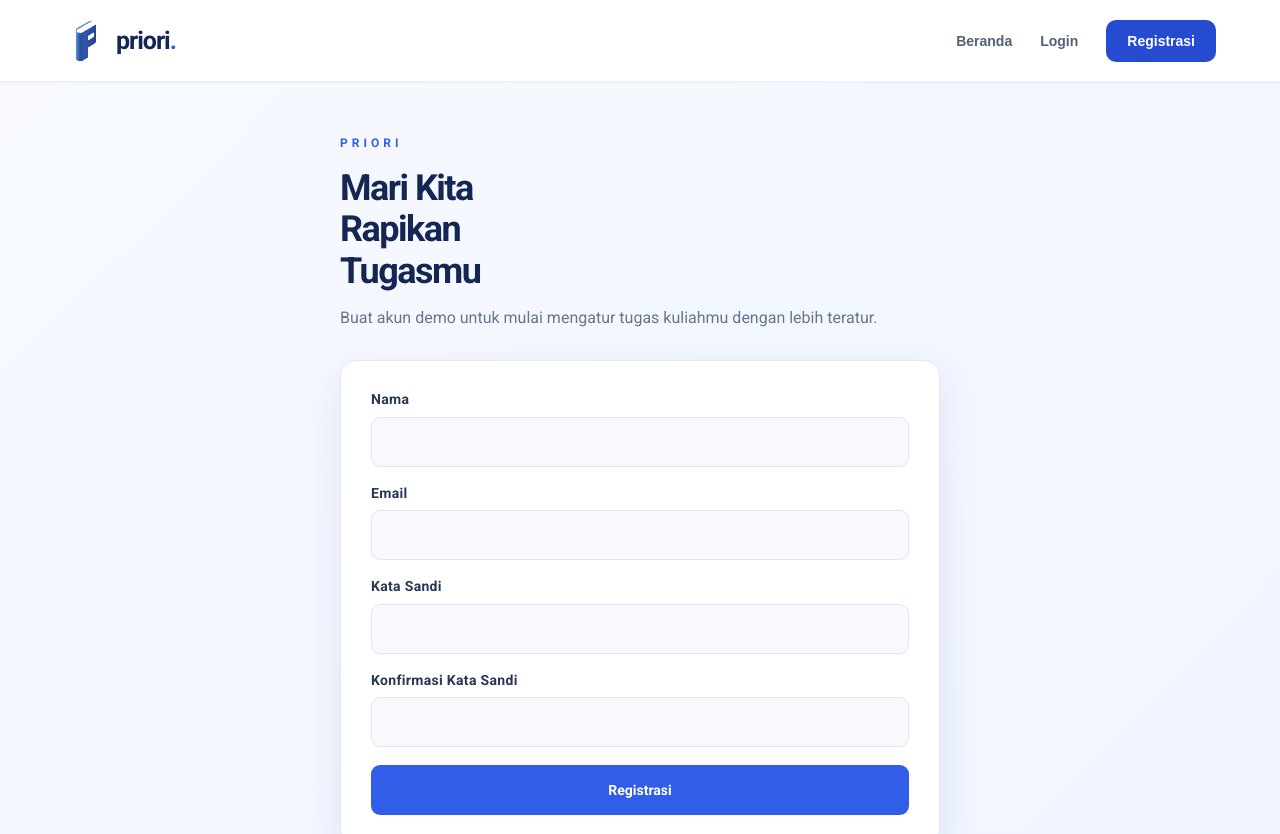
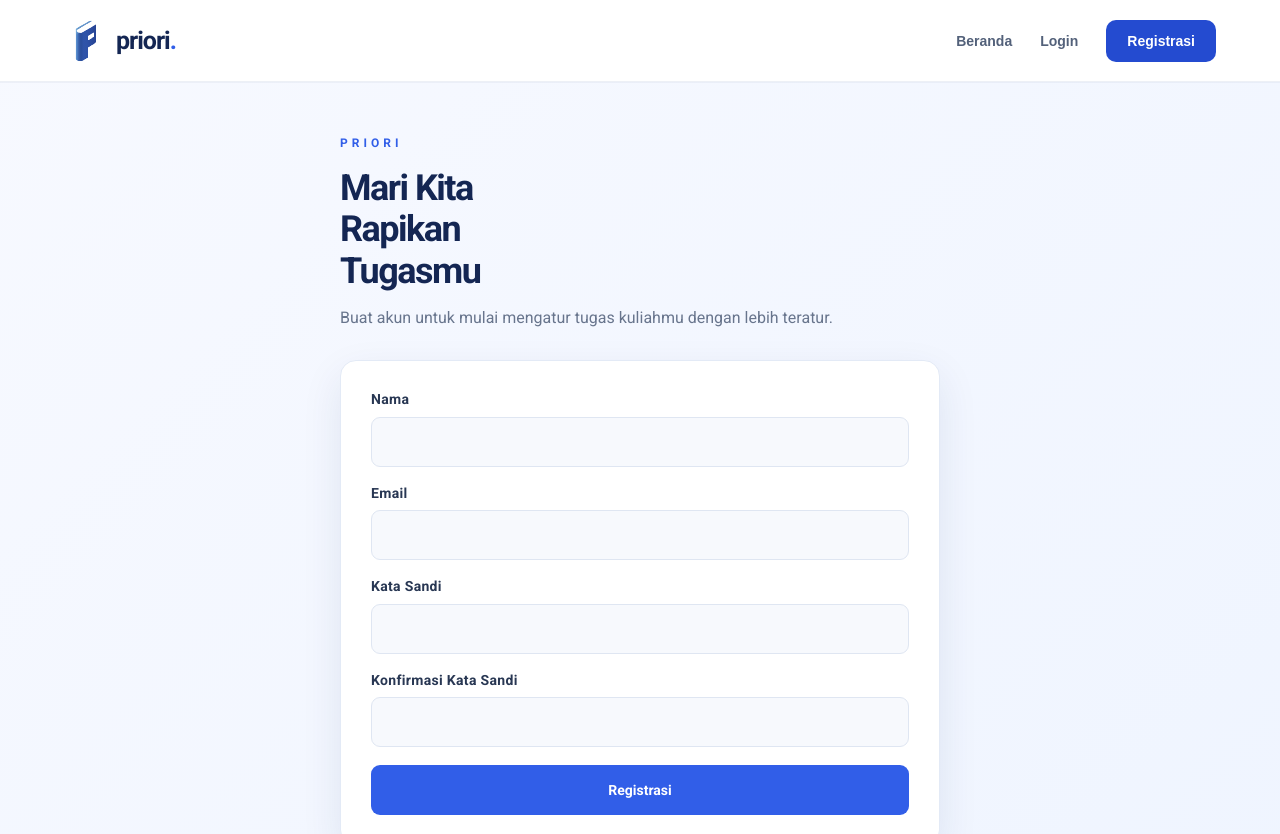
Before and after one commit to fyrdakk/priori_kelompok19, a React (Vite) app: page /register in a window 1280 px wide. Shown: the top 834 px of the page. Built offline with nearby package versions, Linux system fonts and the light colour scheme.

Commit message:
Update error message and registration prompt text
update message

```diff
--- a/src/pages/AuthPage.jsx
+++ b/src/pages/AuthPage.jsx
@@ -64,7 +64,7 @@ function AuthPage({ mode }) {
     }
 
     if (!isMatchingAccount(values.email, values.password)) {
-      setFormError('Email atau kata sandi tidak cocok dengan akun demo.')
+      setFormError('Email atau kata sandi tidak cocok dengan akun.')
       return
     }
     const account = getDemoAccount()
@@ -82,7 +82,7 @@ function AuthPage({ mode }) {
         <h1>{isRegistration ? 'Mari Kita Rapikan Tugasmu' : 'Selamat Datang'}</h1>
         <p className="page-intro">
           {isRegistration
-            ? 'Buat akun demo untuk mulai mengatur tugas kuliahmu dengan lebih teratur.'
+            ? 'Buat akun untuk mulai mengatur tugas kuliahmu dengan lebih teratur.'
             : 'Masuk untuk melihat ruang tugasmu dan melanjutkan progres belajar.'}
         </p>
         <Card className="auth-card">
```
